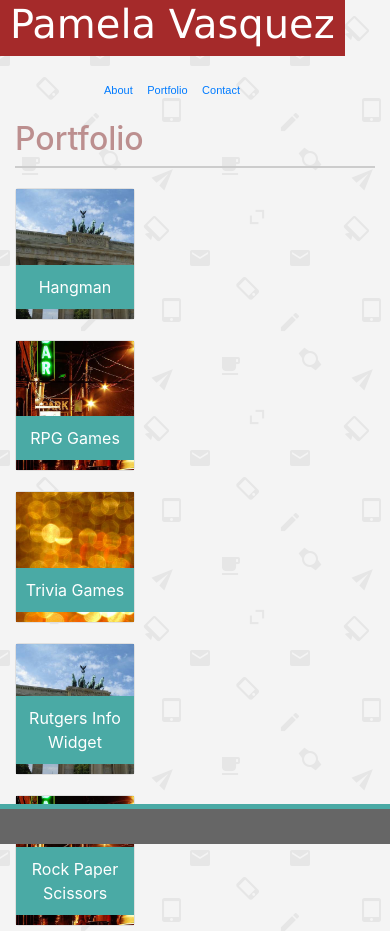
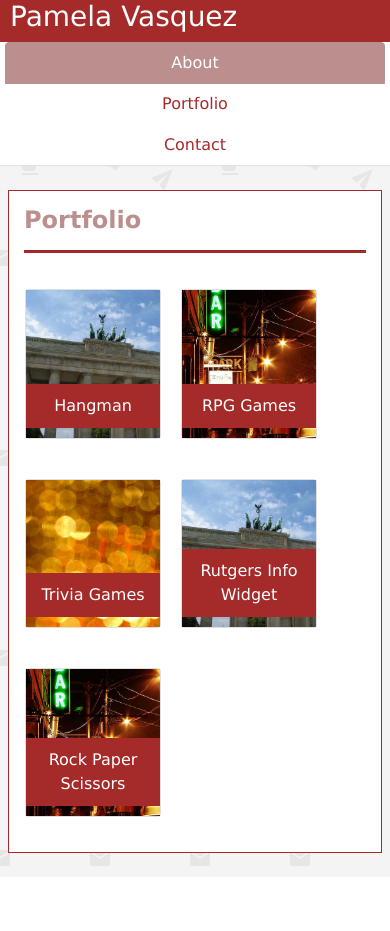
Before and after one commit to PamelaVasquez/Bootstrap-Portfolio, a plain HTML site: page portfolio.html in a window 390 px wide. Shown: the top 931 px of the page. After the commit the page ends 877 px from the top, so only its background shows below. Drawn offline with nearby package versions, Linux system fonts and the light colour scheme.

Commit message:
finalized bootstrap style on remaining files

```diff
--- a/assets/css/style.css
+++ b/assets/css/style.css
@@ -2,10 +2,6 @@ body {
     margin: 0;
     background-image: url(../images/email-pattern.png);
     font-family: Verdana, Geneva, Tahoma, sans-serif;
-}
-
-div {
-    display: inline-block;
 }
 
 h1 {
@@ -25,23 +21,23 @@ a {
     text-decoration: none;
 }
 
+hr {
+    background-color: brown;
+    height: 2px;
+}
+
 a:hover {
     background-color: rgba(221, 221, 221, 0.377);
     color: brown;
 }
 
-/* a.active {
-    background-color: #ccc;
-    text-decoration: none;
-    color: #fff;
-    padding: 5px;
-} */
 .nav-item-left {
     float: left;
 }
 
 .nav-tabs .nav-link {
     font-size: 1rem;
+    text-align: center;
 
 }
 
@@ -70,41 +66,38 @@ a:hover {
     margin-right: 150px;
 }
 
-.about,
-.Portfolio,
-.Contact {
-    padding-left: 10px;
-    font-family: arial;
-    font-size: 11px;
-    color: #777;
-}
 
-.col-8 {
+.main {
     background: #fff;
     padding: 15px;
     border: 1px solid brown;
 
 }
 
-.about-me {
-    padding: 0;
-    border-bottom: 2px solid #ccc;
-    width: 100%;
+.col-md-2 {
+    padding: 0 5px;
+}
 
-}
 
 #exampleInputMessage1 {
     height: 10rem;
 
 }
 
-.about-me-text {
-    padding: 10px 0;
-    font-family: arial;
-    font-size: 12px;
-    color: #777;
-    line-height: 2;
+.btn,
+.btn-primary {
+    background-color: rosybrown;
+    border: rosybrown;
+    font-size: .8rem;
 }
+
+.btn,
+.btn-primary:hover {
+    background-color: brown;
+    border: brown;
+    font-size: .8rem;
+}
+
 
 .footer {
     background: #666;
@@ -120,55 +113,24 @@ a:hover {
     width: 100%;
 }
 
-/* .form {
-    width: 100%;
-    padding: 10px 0 15px 0;
-    font-family: arial;
-    font-size: 12px;
-    color: #777;
-}
-
-.formname,
-.formemail {
-    font-family: arial;
-    font-size: 11px;
-    color: #777;
-    width: 99.3%;
-
-}
-
-.formmsg {
-    font-family: arial;
-    font-size: 11px;
-    color: #777;
-    width: 99.3%;
-    height: 200px;
-    border: 1px solid #ccc;
-
-} */
-
-.formbtn {
-    background: #4aaaa5;
-    color: #fff;
-    font-size: 12px;
-    padding: 5px 15px;
-
-}
 
 .card {
     margin: 20px 20px 20px 0;
-    width: 33.33%;
-    position: relative;
+    width: 40%;
 }
 
 .cardname {
     bottom: 10px;
     left: 0;
     padding: 10px 0;
-    background-color: #4aaaa5;
+    background-color: brown;
     position: absolute;
     width: 100%;
     text-align: center;
     color: white;
 
 }
+
+.card-row {
+    padding: 0 1rem;
+}
--- a/portfolio.html
+++ b/portfolio.html
@@ -1,55 +1,86 @@
 <!DOCTYPE html>
 <html lang="en">
-
   <head>
-  <meta charset="UTF-8">
-  <meta name="viewport" content="width=device-width, initial-scale=1.0">
-  <meta http-equiv="X-UA-Compatible" content="ie=edge">
+    <meta charset="UTF-8" />
+    <meta name="viewport" content="width=device-width, initial-scale=1.0" />
+    <meta http-equiv="X-UA-Compatible" content="ie=edge" />
     <title>Pamela Vasquez</title>
-  <link rel="stylesheet" href="./assets/css/style.css">
-  <link rel="stylesheet" href="https://stackpath.bootstrapcdn.com/bootstrap/4.3.1/css/bootstrap.min.css" integrity="sha384-ggOyR0iXCbMQv3Xipma34MD+dH/1fQ784/j6cY/iJTQUOhcWr7x9JvoRxT2MZw1T" crossorigin="anonymous">
+    <link
+      rel="stylesheet"
+      href="https://stackpath.bootstrapcdn.com/bootstrap/4.3.1/css/bootstrap.min.css"
+      integrity="sha384-ggOyR0iXCbMQv3Xipma34MD+dH/1fQ784/j6cY/iJTQUOhcWr7x9JvoRxT2MZw1T"
+      crossorigin="anonymous"
+    />
+    <link rel="stylesheet" href="./assets/css/style.css" />
   </head>
 
   <body>
-  <div class="header">
-    <div class="name">
-      <h1>Pamela Vasquez<h1>
+    <div class="nav nav-tabs">
+      <div class="col-md-4 col-12 name" style="background-color:brown">
+        <h3>Pamela Vasquez</h3>
       </div>
-    <div class="info">
-      <div class="about"><a href="./index.html">About</a></div>
-      <div class="Portfolio"><a class="active" href="./portfolio.html">Portfolio</a></div>
-      <div class="Contact"><a href="./contact.html">Contact</a></div>
+      <div class="col-md-2"></div>
+      <div class="col-md-2 col-12 nav-item">
+        <a class="nav-link active" href="./index.html">About</a>
+      </div>
+      <div class="col-md-2 col-12 nav-item">
+        <a class="nav-link" href="./portfolio.html">Portfolio</a>
+      </div>
+      <div class="col-md-2 col-12 nav-item">
+        <a class="nav-link" href="./contact.html">Contact</a>
       </div>
     </div>
-  <div class="container">
-    <div class="midsection">
-      <div class="about-me">
-        <h2>Portfolio<h2>
-      </div>
-      <div class="card"><img src="./assets/images/city.jpg" alt="Avatar" style="width:100%">
+
+    <div class="container-fluid">
+      <div class="row" style="padding: 1.5rem .5rem">
+        <div class="col-2"></div>
+        <div class="main col-md-8 col-12">
+          <h2>Portfolio</h2>
+          <hr />
+
+          <div class="card-row row">
+        <div class="card">
+          <img src="./assets/images/city.jpg" alt="Avatar" style="width:100%" />
           <div class="cardname">Hangman</div>
         </div>
-      <div class="card"><img src="./assets/images/nightlife.jpg" alt="Avatar" style="width:100%">
+        <div class="card">
+          <img
+            src="./assets/images/nightlife.jpg"
+            alt="Avatar"
+            style="width:100%"
+          />
           <div class="cardname">RPG Games</div>
         </div>
-      <div class="card"><img src="./assets/images/abstract.jpg" alt="Avatar" style="width:100%">
+      </div>
+
+      <div class="card-row row">
+        <div class="card">
+          <img
+            src="./assets/images/abstract.jpg"
+            alt="Avatar"
+            style="width:100%"
+          />
           <div class="cardname">Trivia Games</div>
         </div>
-      <div class="card"><img src="./assets/images/city.jpg" alt="Avatar" style="width:100%">
+        <div class="card">
+          <img src="./assets/images/city.jpg" alt="Avatar" style="width:100%" />
           <div class="cardname">Rutgers Info Widget</div>
         </div>
-      <div class="card"><img src="./assets/images/nightlife.jpg" alt="Avatar" style="width:100%">
+      </div>
+
+      <div class="card-row row">
+        <div class="card">
+          <img
+            src="./assets/images/nightlife.jpg"
+            alt="Avatar"
+            style="width:100%"
+          />
           <div class="cardname">Rock Paper Scissors</div>
         </div>
       </div>
       </div>
-  <br>
-  <br>
-  <br>
-  <br>
-  <br>
-  <div class="footer">
+      <div class="col-2"></div>
     </div>
+
   </body>
-
 </html>
```
Also changed, not shown: contact.html (+36 -40 lines), index.html (+21 -26 lines). Lines whose indentation alone changed are shown as unchanged.
